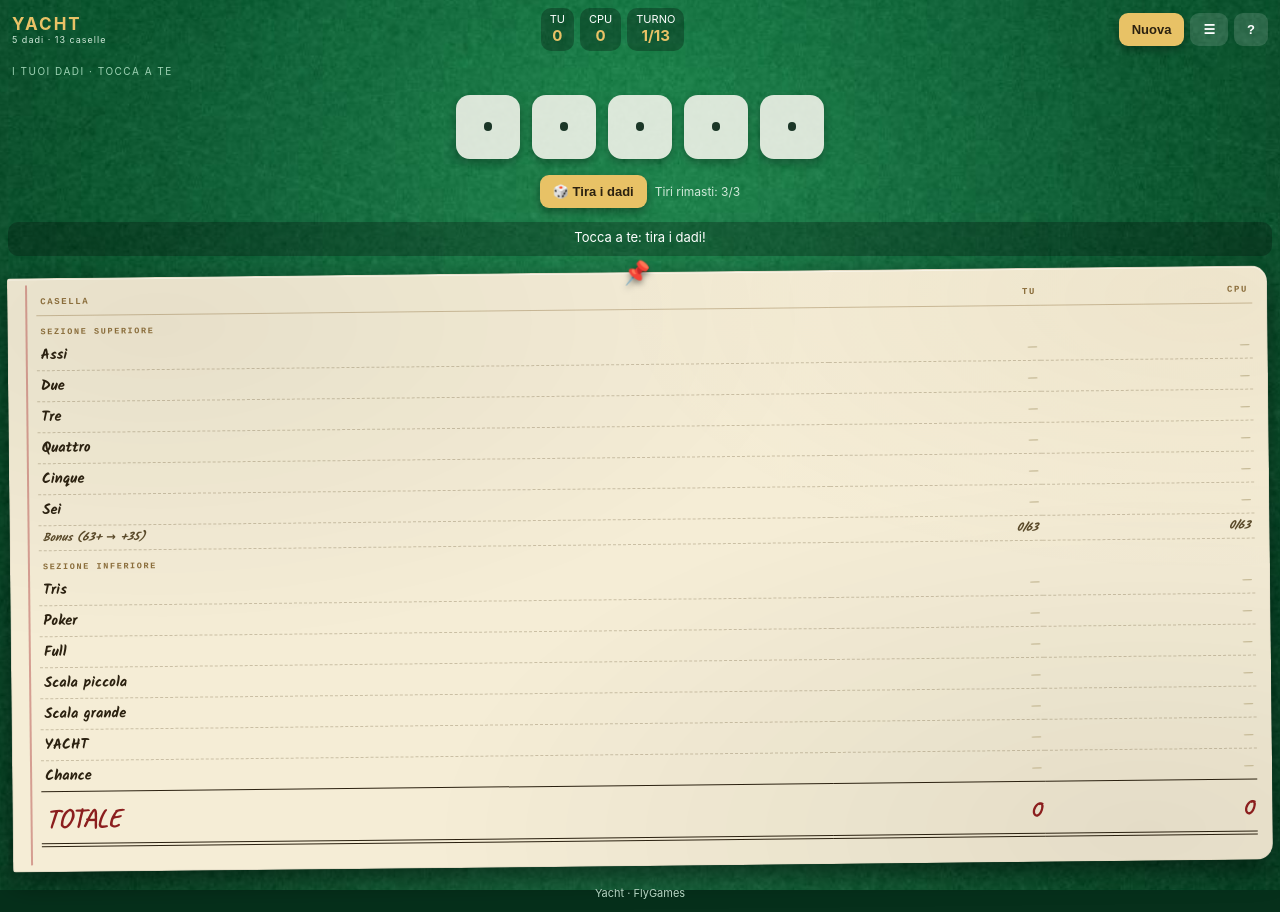
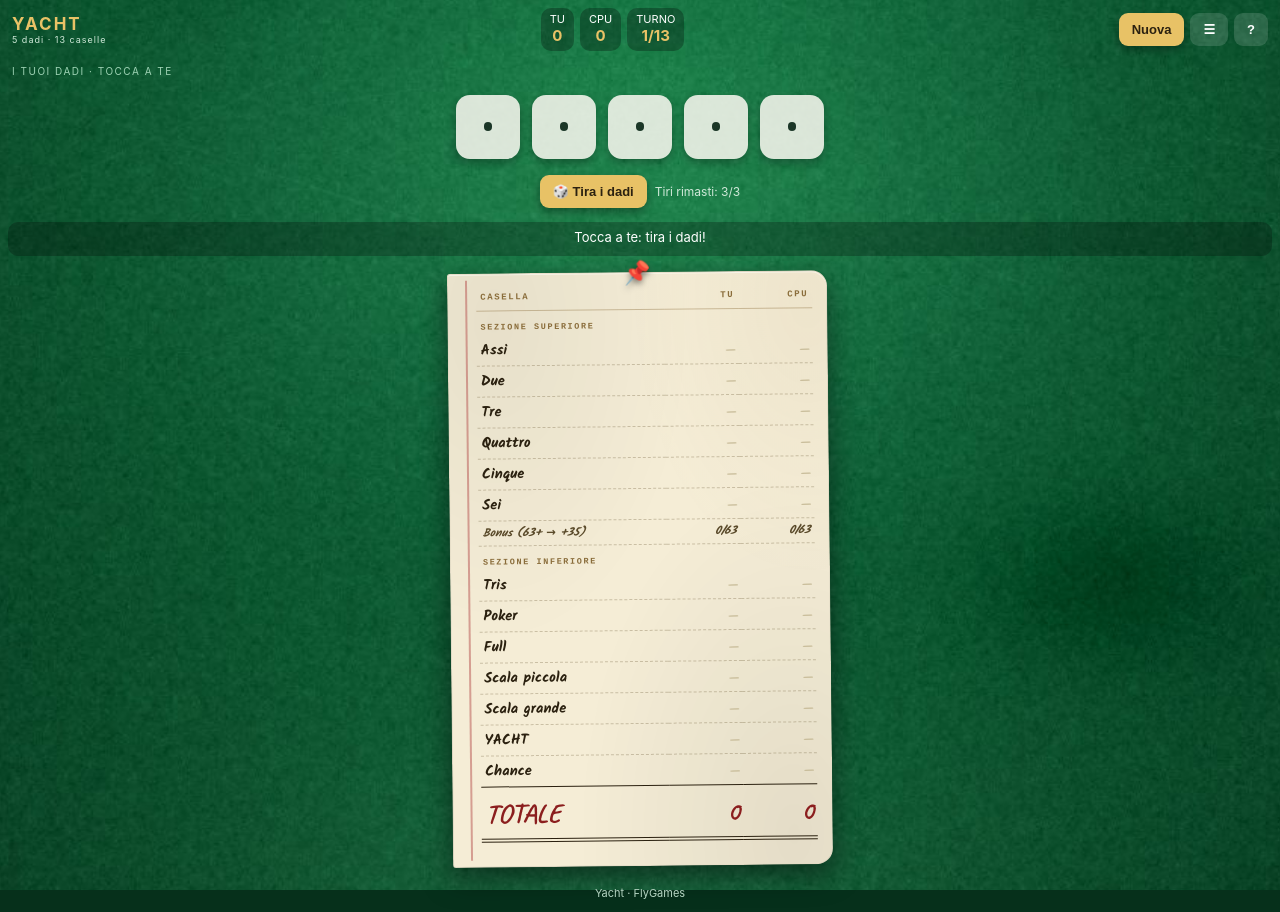
Before and after one commit to fly98/Cirulla, a plain HTML site: page yacht.html in a window 1280 px wide. Drawn offline with Linux system fonts and the light colour scheme.

Commit message:
Taccuino stretto e centrato invece che a tutta larghezza (max-width + colonne fisse)

```diff
--- a/yacht.html
+++ b/yacht.html
@@ -74,7 +74,9 @@ h1 small{display:block;font-size:9px;letter-spacing:1px;color:#cfe8d8;font-weigh
 .msg .ok{color:#8ff0b0;font-weight:700}
 
 .scorecard{
-  margin:12px 2px 14px;
+  margin:12px auto 14px;
+  max-width:380px;
+  width:100%;
   background:#f5edd6;
   background-image:
     radial-gradient(ellipse at 12% 8%, rgba(0,0,0,.06), transparent 42%),
@@ -97,7 +99,9 @@ h1 small{display:block;font-size:9px;letter-spacing:1px;color:#cfe8d8;font-weigh
   position:absolute; top:-14px; left:50%; transform:translateX(-50%) rotate(-4deg);
   font-size:22px; filter:drop-shadow(0 3px 3px rgba(0,0,0,.5));
 }
-.scorecard table{width:100%;border-collapse:collapse}
+.scorecard table{width:100%;border-collapse:collapse;table-layout:fixed}
+.scorecard th:first-child, .scorecard td:first-child{width:56%}
+.scorecard th:not(:first-child), .scorecard td:not(:first-child){width:22%}
 .scorecard th{
   font-family:'Courier New',monospace; font-size:9px; letter-spacing:1.6px;
   color:#8a6d3b; text-transform:uppercase; text-align:right; padding:2px 4px 8px;
@@ -175,7 +179,7 @@ tr.evid td{color:var(--oro);font-weight:700;background:rgba(232,194,102,.10)}
   .dado.tenuto{transform:translateY(-4px)}
   .azioni .info{font-size:10.5px}
   .msg{min-height:26px;font-size:11px;padding:5px 7px;margin:5px 0 3px}
-  .scorecard{padding:12px 8px 8px 20px;margin:8px 0 10px}
+  .scorecard{padding:12px 8px 8px 20px;margin:8px auto 10px;max-width:340px}
   .scorecard::before{left:12px}
   .scorecard::after{font-size:17px;top:-11px}
   .scorecard th{font-size:7.5px}
```
